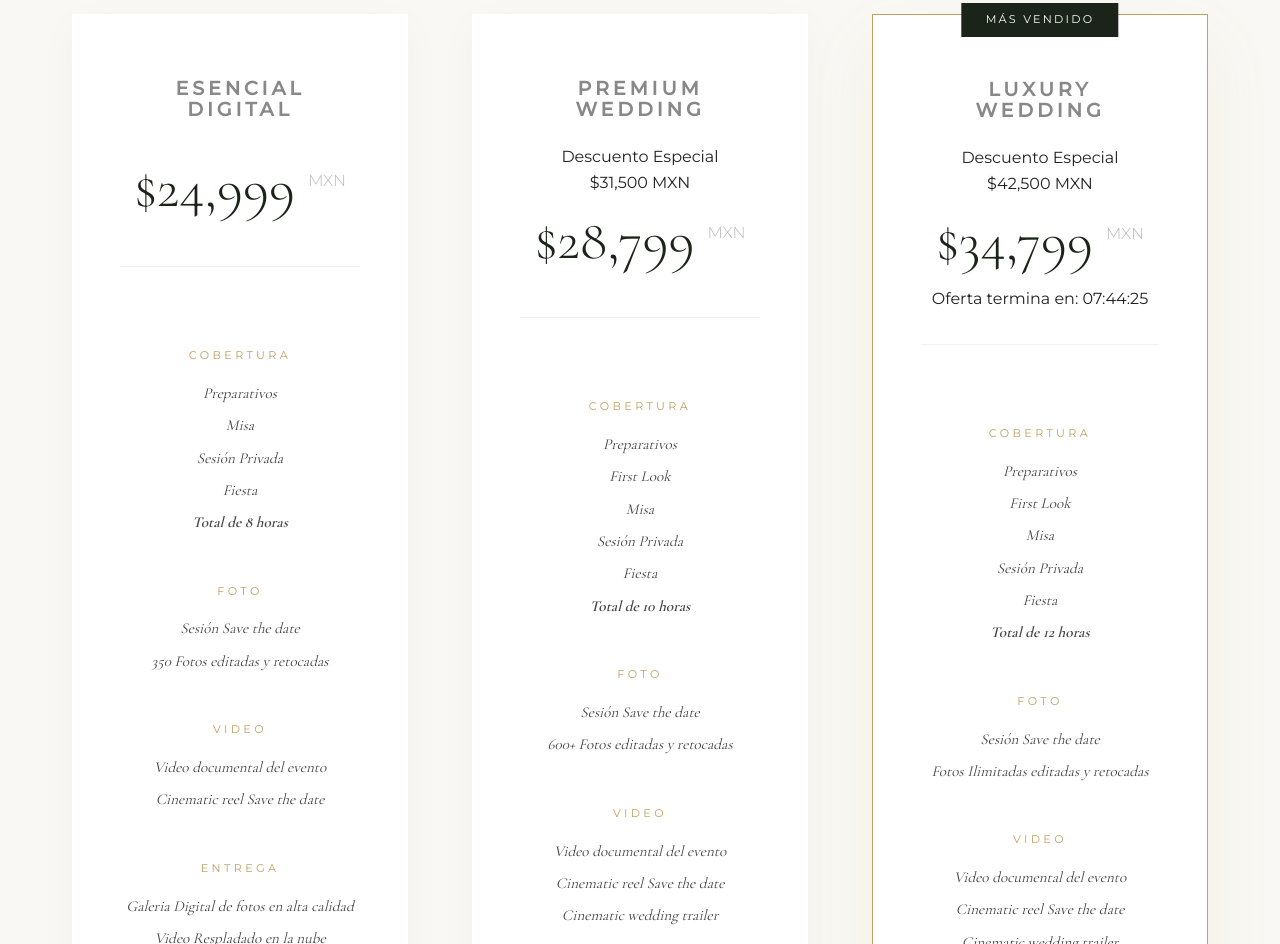
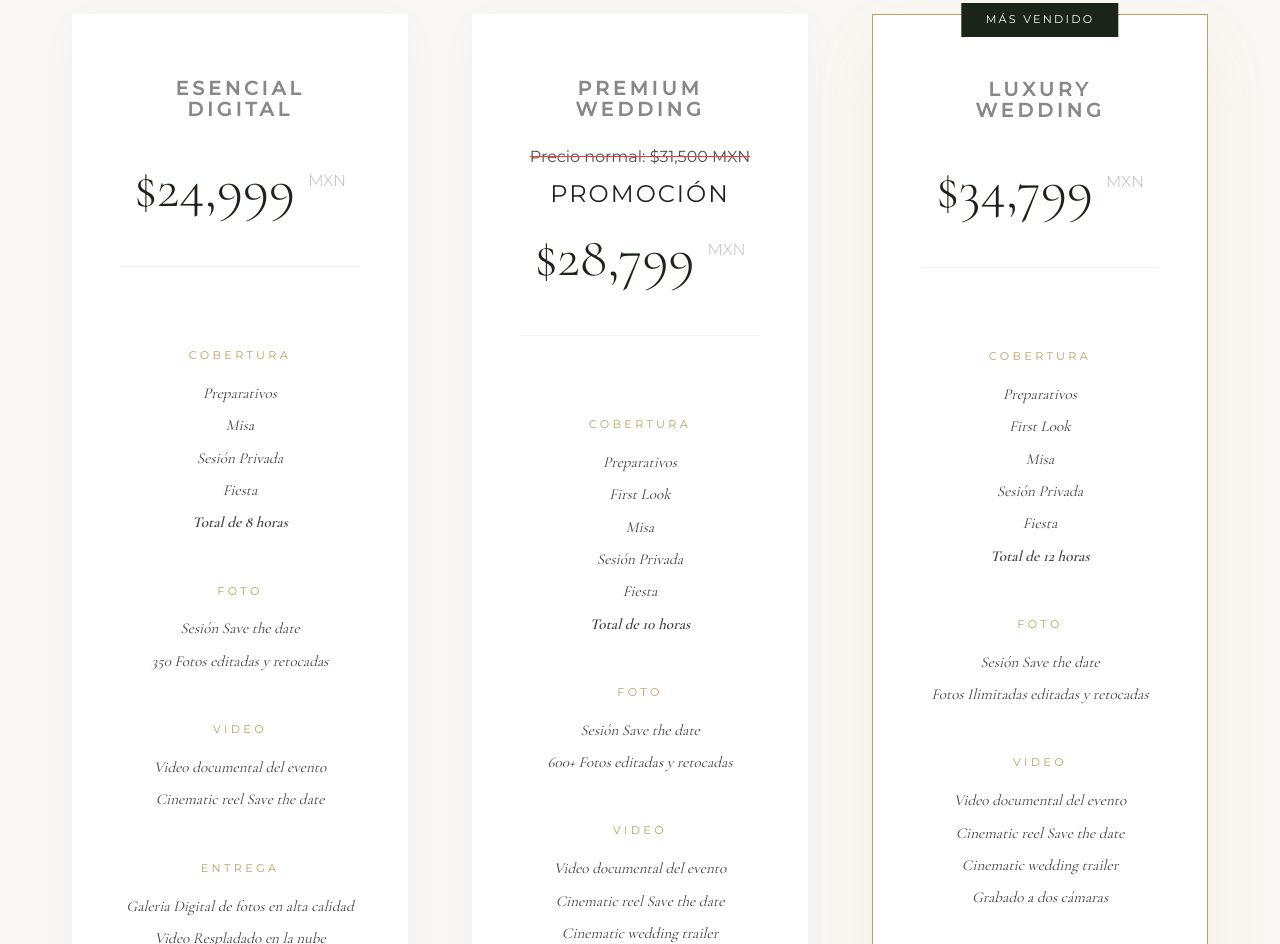
Before and after one commit to Leonardo777l/Landingpage, a website built with Vite: page index.html in a window 1280 px wide. Shown: the part 8989-9933 px from the top of the page. Built offline with nearby package versions, Linux system fonts and the light colour scheme; files whose address does not match are found by name.

Commit message:
chore: update promotional pricing UI

```diff
--- a/index.html
+++ b/index.html
@@ -297,8 +297,11 @@
                 <div class="price-card reveal-on-scroll delay-1">
                     <div class="card-header">
                         <h3>Premium Wedding</h3>
-                        <div class="special-discount-label">Descuento Especial</div>
-                        <div class="old-price">$31,500 MXN</div>
+                        <div class="old-price"
+                            style="text-decoration: line-through; text-decoration-color: red; margin-bottom: 5px; opacity: 0.8;">
+                            Precio normal: $31,500 MXN</div>
+                        <div class="special-discount-label" style="font-size: 1.5rem; letter-spacing: 2px;">PROMOCIÓN
+                        </div>
                         <div class="price">$28,799 <span class="currency">MXN</span></div>
                     </div>
                     <div class="features-categorized">
@@ -343,12 +346,7 @@
                     <div class="badge">Más Vendido</div>
                     <div class="card-header">
                         <h3>Luxury Wedding</h3>
-                        <div class="special-discount-label">Descuento Especial</div>
-                        <div class="old-price">$42,500 MXN</div>
                         <div class="price">$34,799 <span class="currency">MXN</span></div>
-                        <div class="countdown-timer">
-                            Oferta termina en: <span id="timer">23:59:59</span>
-                        </div>
                     </div>
                     <div class="features-categorized">
                         <div class="pkg-category">Cobertura</div>
```
